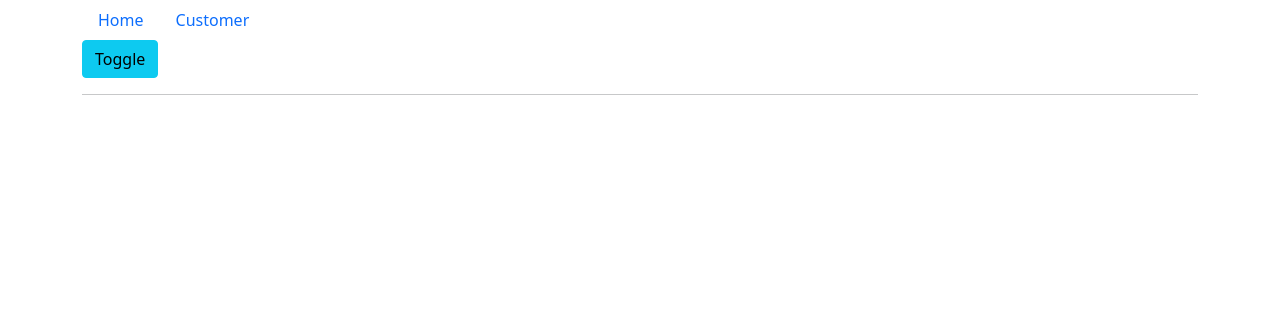
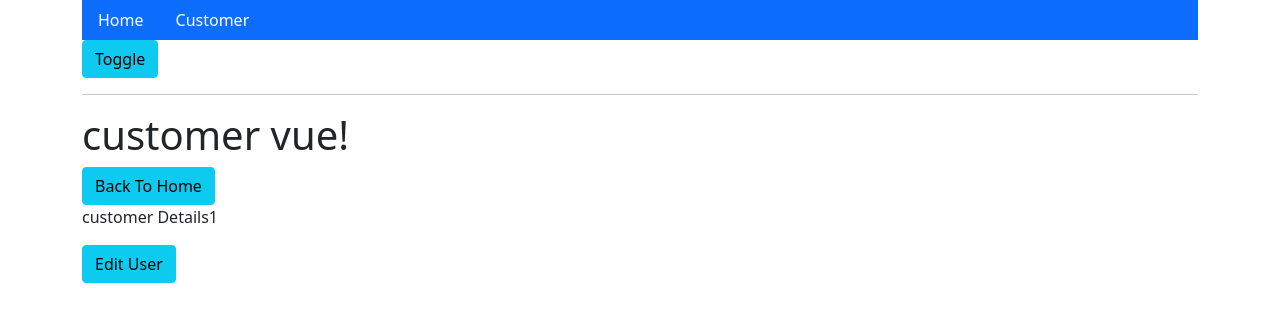
Before and after one commit to meraz007/Learn-Vue, a Vue app in the folder component_practice/: page /customer/1 in a window 1280 px wide. Shown: the top 322 px of the page. Built offline with nearby package versions, Linux system fonts and the light colour scheme.

Commit message:
nested routing

```diff
--- a/component_practice/src/components/Customer/customer.vue
+++ b/component_practice/src/components/Customer/customer.vue
@@ -2,6 +2,7 @@
   <div>
       <h1>customer vue!</h1>
       <button class="btn btn-info" @click="backToHome" >Back To Home</button>
+      <router-view></router-view>
   </div>
 </template>
 
--- /dev/null
+++ b/component_practice/src/components/Customer/customerDetail.vue
@@ -0,0 +1,21 @@
+<template>
+  <div>
+      <p>customer Details{{$route.params.id}}</p>
+      <router-link
+      tag="button"
+      :to="{name:'customerEdit',params:{id:$route.params.id}}"
+      class="btn btn-info">
+       Edit User
+      </router-link>
+  </div>
+</template>
+
+<script>
+export default {
+
+}
+</script>
+
+<style>
+
+</style>
--- /dev/null
+++ b/component_practice/src/components/Customer/customerEdit.vue
@@ -0,0 +1,15 @@
+<template>
+  <div>
+      <h1>Customer Edit page!</h1>
+  </div>
+</template>
+
+<script>
+export default {
+
+}
+</script>
+
+<style>
+
+</style>
--- /dev/null
+++ b/component_practice/src/components/Customer/customerStart.vue
@@ -0,0 +1,21 @@
+<template>
+  <div>
+      <p>Please select a customer</p>
+      <hr>
+      <ul class="list-group">
+          <router-link tag="li" to="customer/1" class="list-group-item">Customer 1</router-link>
+          <router-link tag="li" to="customer/2" class="list-group-item">Customer 2</router-link>
+          <router-link tag="li" to="customer/3" class="list-group-item">Customer 3</router-link>
+      </ul>
+  </div>
+</template>
+
+<script>
+export default {
+
+}
+</script>
+
+<style>
+
+</style>
--- a/component_practice/src/components/Header.vue
+++ b/component_practice/src/components/Header.vue
@@ -1,12 +1,8 @@
 <template>
   <div>
-      <ul class="nav nav-pills nav-dark">
-        <li class="nav-item">
-            <router-link class="nav-link" to="/">Home</router-link>
-        </li>
-        <li class="nav-item">
-            <router-link class="nav-link" to="/customer">Customer</router-link>
-        </li>
+      <ul class="nav nav-pills bg-primary">
+        <router-link tag="li" class="nav-item nav-link text-white" to="/">Home</router-link>
+        <router-link tag="li" class=" nav-item nav-link text-white" to="/customer">Customer</router-link>
     </ul>
   </div>
 </template>
@@ -18,5 +14,7 @@ export default {
 </script>
 
 <style>
-
+li{
+  cursor: pointer;
+}
 </style>
--- a/component_practice/src/route/index.js
+++ b/component_practice/src/route/index.js
@@ -1,5 +1,8 @@
 import Home from '../components/home'
 import Customer from '../components/Customer/customer'
+import CustomerDetail from '../components/Customer/customerDetail'
+import CustomerStart from '../components/Customer/customerStart'
+import CustomerEdit from '../components/Customer/customerEdit'
 export const routes=[
     {
         path:'',
@@ -7,6 +10,21 @@ export const routes=[
     },
     {
         path:'/customer',
-        component:Customer
+        component:Customer,
+        children:[
+            {
+                path:'',
+                component:CustomerStart
+            },
+            {
+                path:':id',
+                component:CustomerDetail
+            },
+            {
+                path:':id/edit',
+                component:CustomerEdit,
+                name:'customerEdit'
+            }
+        ]
     }
 ]
```
